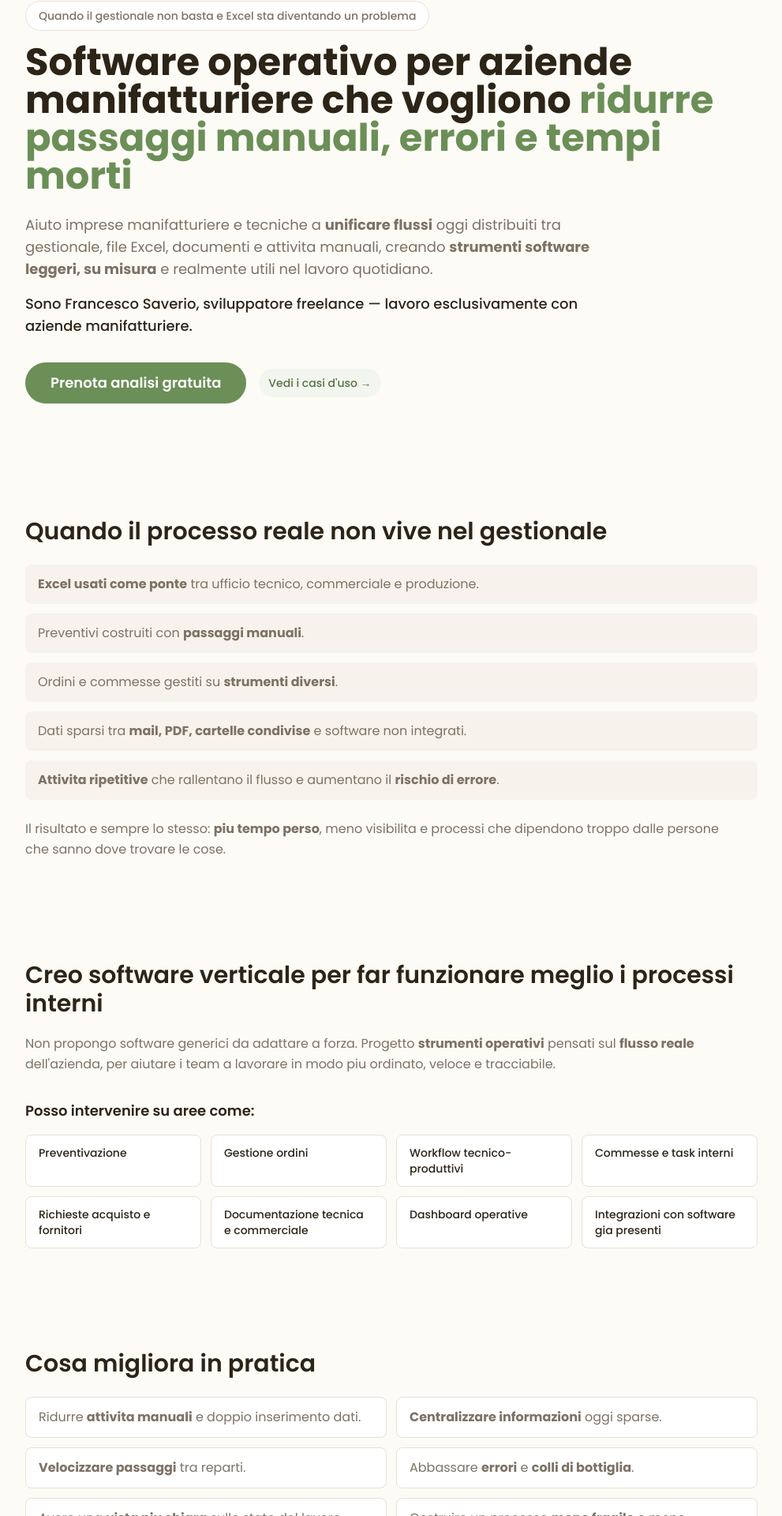
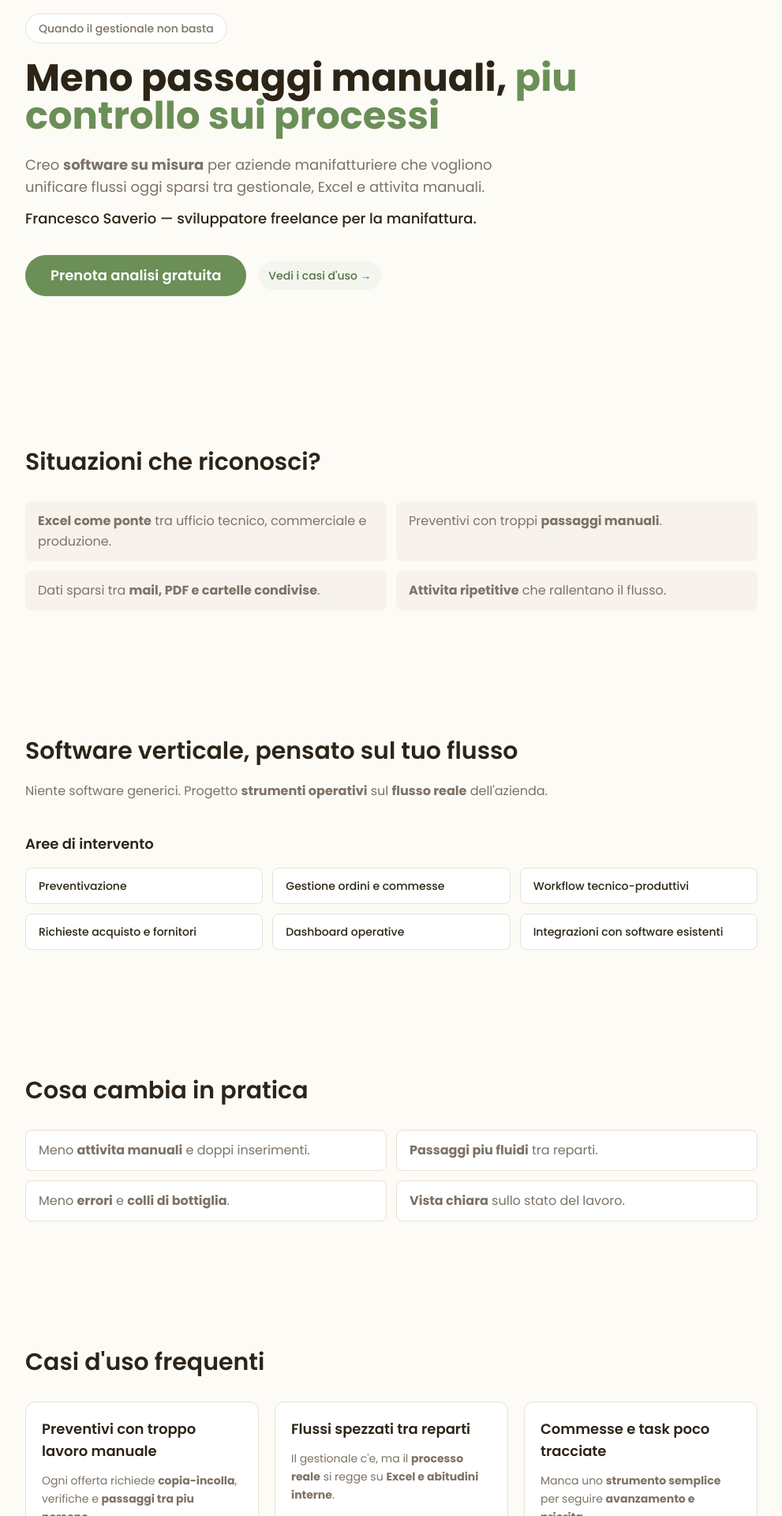
Before and after one commit to francemazzi/frasma, a Next.js app: page /manifattura in a window 1280 px wide. Shown: the part 79-1999 px from the top of the page at 79% size, without its empty margins (144-1135 px from the left). Built offline with nearby package versions, Linux system fonts and the light colour scheme.

Commit message:
feat: refine content and structure of Manifattura page for clarity and engagement, including updates to problem descriptions and benefits

```diff
--- a/pages/manifattura.tsx
+++ b/pages/manifattura.tsx
@@ -4,64 +4,53 @@ import { useRouter } from "next/router";
 import Cal from "../components/organism/Cal";
 
 const problemi: { key: string; node: React.ReactNode }[] = [
-  { key: "excel", node: <><strong>Excel usati come ponte</strong> tra ufficio tecnico, commerciale e produzione.</> },
-  { key: "preventivi", node: <>Preventivi costruiti con <strong>passaggi manuali</strong>.</> },
-  { key: "ordini", node: <>Ordini e commesse gestiti su <strong>strumenti diversi</strong>.</> },
-  { key: "dati", node: <>Dati sparsi tra <strong>mail, PDF, cartelle condivise</strong> e software non integrati.</> },
-  { key: "ripetitive", node: <><strong>Attivita ripetitive</strong> che rallentano il flusso e aumentano il <strong>rischio di errore</strong>.</> },
+  { key: "excel", node: <><strong>Excel come ponte</strong> tra ufficio tecnico, commerciale e produzione.</> },
+  { key: "preventivi", node: <>Preventivi con troppi <strong>passaggi manuali</strong>.</> },
+  { key: "dati", node: <>Dati sparsi tra <strong>mail, PDF e cartelle condivise</strong>.</> },
+  { key: "ripetitive", node: <><strong>Attivita ripetitive</strong> che rallentano il flusso.</> },
 ];
 
 const areeIntervento = [
   "Preventivazione",
-  "Gestione ordini",
+  "Gestione ordini e commesse",
   "Workflow tecnico-produttivi",
-  "Commesse e task interni",
   "Richieste acquisto e fornitori",
-  "Documentazione tecnica e commerciale",
   "Dashboard operative",
-  "Integrazioni con software gia presenti",
+  "Integrazioni con software esistenti",
 ];
 
 const benefici: { key: string; node: React.ReactNode }[] = [
-  { key: "manuali", node: <>Ridurre <strong>attivita manuali</strong> e doppio inserimento dati.</> },
-  { key: "centralizzare", node: <><strong>Centralizzare informazioni</strong> oggi sparse.</> },
-  { key: "velocizzare", node: <><strong>Velocizzare passaggi</strong> tra reparti.</> },
-  { key: "errori", node: <>Abbassare <strong>errori</strong> e <strong>colli di bottiglia</strong>.</> },
-  { key: "vista", node: <>Avere una <strong>vista piu chiara</strong> sullo stato del lavoro.</> },
-  { key: "processo", node: <>Costruire un processo <strong>meno fragile</strong> e meno dipendente da singoli operatori.</> },
+  { key: "manuali", node: <>Meno <strong>attivita manuali</strong> e doppi inserimenti.</> },
+  { key: "velocizzare", node: <><strong>Passaggi piu fluidi</strong> tra reparti.</> },
+  { key: "errori", node: <>Meno <strong>errori</strong> e <strong>colli di bottiglia</strong>.</> },
+  { key: "vista", node: <><strong>Vista chiara</strong> sullo stato del lavoro.</> },
 ];
 
 const casiTipici = [
   {
-    titolo: "Preventivi e ordini gestiti con troppo lavoro manuale",
+    titolo: "Preventivi con troppo lavoro manuale",
     testo: (
-      <>Quando ogni offerta richiede <strong>copia-incolla</strong>, verifiche continue e <strong>passaggi tra piu persone</strong>.</>
+      <>Ogni offerta richiede <strong>copia-incolla</strong>, verifiche e <strong>passaggi tra piu persone</strong>.</>
     ),
   },
   {
-    titolo: "Flussi spezzati tra ufficio tecnico, commerciale e produzione",
+    titolo: "Flussi spezzati tra reparti",
     testo: (
-      <>Quando il gestionale esiste, ma il <strong>processo reale</strong> si regge su <strong>Excel, file condivisi</strong> e abitudini interne.</>
+      <>Il gestionale c&apos;e, ma il <strong>processo reale</strong> si regge su <strong>Excel e abitudini interne</strong>.</>
     ),
   },
   {
-    titolo: "Commesse, task e richieste interne poco tracciate",
+    titolo: "Commesse e task poco tracciate",
     testo: (
-      <>Quando manca uno <strong>strumento semplice</strong> per seguire <strong>avanzamento, responsabilita e priorita</strong>.</>
-    ),
-  },
-  {
-    titolo: "Documentazione tecnica o commerciale dispersa",
-    testo: (
-      <>Quando le informazioni servono, ma sono <strong>distribuite tra mail, PDF, cartelle</strong> e software diversi.</>
+      <>Manca uno <strong>strumento semplice</strong> per seguire <strong>avanzamento e priorita</strong>.</>
     ),
   },
 ];
 
 const proof: { key: string; node: React.ReactNode }[] = [
-  { key: "task", node: <><strong>Centralizzazione</strong> di task, preventivazione e richieste fornitori in un&apos;<strong>unica piattaforma operativa</strong>.</> },
-  { key: "flusso", node: <><strong>Automazione</strong> del flusso ordine &rarr; distinta &rarr; parti &rarr; preventivo in contesti produttivi.</> },
-  { key: "misura", node: <>Strumenti <strong>su misura</strong> per unificare workflow oggi dispersi tra piu sistemi.</> },
+  { key: "task", node: <><strong>Centralizzazione</strong> di task e preventivazione in un&apos;<strong>unica piattaforma</strong>.</> },
+  { key: "flusso", node: <><strong>Automazione</strong> del flusso ordine &rarr; distinta &rarr; preventivo.</> },
+  { key: "misura", node: <>Workflow <strong>su misura</strong> per unificare sistemi oggi dispersi.</> },
 ];
 
 const progetti = [
@@ -138,22 +127,20 @@ export default function ManifatturaPage() {
 
       <main className="min-h-screen bg-farm-bg text-farm-text">
         {/* ── Hero ── */}
-        <section className="section-farm pt-14 pb-16 sm:pt-20 sm:pb-20">
-          <p className="mb-4 inline-flex rounded-full border border-farm-border bg-farm-surface px-4 py-2 text-sm font-medium text-farm-secondary">
-            Quando il gestionale non basta e Excel sta diventando un problema
+        <section className="section-farm pt-16 pb-20 sm:pt-24 sm:pb-28">
+          <p className="mb-5 inline-flex rounded-full border border-farm-border bg-farm-surface px-4 py-2 text-sm font-medium text-farm-secondary">
+            Quando il gestionale non basta
           </p>
-          <h1 className="max-w-4xl text-3xl font-bold leading-tight sm:text-5xl">
-            Software operativo per aziende manifatturiere che vogliono{" "}
-            <span className="text-sage">ridurre passaggi manuali, errori e tempi morti</span>
+          <h1 className="max-w-3xl text-3xl font-bold leading-tight sm:text-5xl">
+            Meno passaggi manuali,{" "}
+            <span className="text-sage">piu controllo sui processi</span>
           </h1>
-          <p className="mt-6 max-w-3xl text-base leading-relaxed text-farm-secondary sm:text-lg">
-            Aiuto imprese manifatturiere e tecniche a <strong>unificare flussi</strong> oggi
-            distribuiti tra gestionale, file Excel, documenti e attivita
-            manuali, creando <strong>strumenti software leggeri, su misura</strong> e realmente
-            utili nel lavoro quotidiano.
+          <p className="mt-6 max-w-2xl text-base leading-relaxed text-farm-secondary sm:text-lg">
+            Creo <strong>software su misura</strong> per aziende manifatturiere che vogliono
+            unificare flussi oggi sparsi tra gestionale, Excel e attivita manuali.
           </p>
-          <p className="mt-4 max-w-3xl text-base font-medium text-farm-text sm:text-lg">
-            Sono Francesco Saverio, sviluppatore freelance &mdash; lavoro esclusivamente con aziende manifatturiere.
+          <p className="mt-3 max-w-2xl text-base font-medium text-farm-text sm:text-lg">
+            Francesco Saverio &mdash; sviluppatore freelance per la manifattura.
           </p>
           <div className="mt-8 flex flex-wrap items-center gap-4">
             <Cal
@@ -171,36 +158,30 @@ export default function ManifatturaPage() {
         </section>
 
         {/* ── Problemi ── */}
-        <section className="section-farm py-12 sm:py-16">
+        <section className="section-farm py-16 sm:py-20">
           <h2 className="text-2xl font-semibold sm:text-3xl">
-            Quando il processo reale non vive nel gestionale
+            Situazioni che riconosci?
           </h2>
-          <ul className="mt-6 grid gap-3 text-farm-secondary">
+          <ul className="mt-8 grid gap-3 sm:grid-cols-2 text-farm-secondary">
             {problemi.map((item) => (
               <li key={item.key} className="rounded-lg bg-farm-panel px-4 py-3 leading-relaxed">
                 {item.node}
               </li>
             ))}
           </ul>
-          <p className="mt-6 max-w-4xl text-farm-secondary leading-relaxed">
-            Il risultato e sempre lo stesso: <strong>piu tempo perso</strong>, meno visibilita e
-            processi che dipendono troppo dalle persone che sanno dove trovare
-            le cose.
-          </p>
         </section>
 
         {/* ── Cosa faccio ── */}
-        <section className="section-farm py-12 sm:py-16">
+        <section className="section-farm py-16 sm:py-20">
           <h2 className="text-2xl font-semibold sm:text-3xl">
-            Creo software verticale per far funzionare meglio i processi interni
+            Software verticale, pensato sul tuo flusso
           </h2>
-          <p className="mt-5 max-w-4xl text-farm-secondary leading-relaxed">
-            Non propongo software generici da adattare a forza. Progetto{" "}
-            <strong>strumenti operativi</strong> pensati sul <strong>flusso reale</strong> dell&apos;azienda, per
-            aiutare i team a lavorare in modo piu ordinato, veloce e tracciabile.
+          <p className="mt-5 max-w-3xl text-farm-secondary leading-relaxed">
+            Niente software generici. Progetto <strong>strumenti operativi</strong> sul{" "}
+            <strong>flusso reale</strong> dell&apos;azienda.
           </p>
-          <h3 className="mt-8 text-lg font-semibold">Posso intervenire su aree come:</h3>
-          <div className="mt-4 grid gap-3 grid-cols-2 lg:grid-cols-4">
+          <h3 className="mt-10 text-lg font-semibold">Aree di intervento</h3>
+          <div className="mt-4 grid gap-3 grid-cols-2 lg:grid-cols-3">
             {areeIntervento.map((area) => (
               <div
                 key={area}
@@ -213,11 +194,11 @@ export default function ManifatturaPage() {
         </section>
 
         {/* ── Benefici ── */}
-        <section className="section-farm py-12 sm:py-16">
+        <section className="section-farm py-16 sm:py-20">
           <h2 className="text-2xl font-semibold sm:text-3xl">
-            Cosa migliora in pratica
+            Cosa cambia in pratica
           </h2>
-          <ul className="mt-6 grid gap-3 sm:grid-cols-2">
+          <ul className="mt-8 grid gap-3 sm:grid-cols-2">
             {benefici.map((item) => (
               <li
                 key={item.key}
@@ -230,11 +211,11 @@ export default function ManifatturaPage() {
         </section>
 
         {/* ── Casi d'uso ── */}
-        <section id="casi-uso" className="section-farm py-12 sm:py-16">
+        <section id="casi-uso" className="section-farm py-16 sm:py-20">
           <h2 className="text-2xl font-semibold sm:text-3xl">
-            Situazioni in cui intervengo piu spesso
+            Casi d&apos;uso frequenti
           </h2>
-          <div className="mt-6 grid gap-4 md:grid-cols-2">
+          <div className="mt-8 grid gap-5 md:grid-cols-3">
             {casiTipici.map((caso) => (
               <article
                 key={caso.titolo}
@@ -250,9 +231,9 @@ export default function ManifatturaPage() {
         </section>
 
         {/* ── Come lavoro ── */}
-        <section className="section-farm py-12 sm:py-16">
+        <section className="section-farm py-16 sm:py-20">
           <h2 className="text-2xl font-semibold sm:text-3xl">Come lavoro</h2>
-          <div className="mt-6 grid gap-4 md:grid-cols-3">
+          <div className="mt-8 grid gap-5 md:grid-cols-3">
             <article className="rounded-xl border border-farm-border bg-farm-surface p-5">
               <p className="text-sm font-semibold text-sage">1. Analisi del processo</p>
               <p className="mt-2 text-sm text-farm-secondary leading-relaxed">
@@ -276,24 +257,10 @@ export default function ManifatturaPage() {
           </div>
         </section>
 
-        {/* ── Non vendo digitalizzazione in astratto ── */}
-        <section className="section-farm py-12 sm:py-16">
+        {/* ── Proof ── */}
+        <section className="section-farm py-16 sm:py-20">
           <h2 className="text-2xl font-semibold sm:text-3xl">
-            Non vendo digitalizzazione in astratto
-          </h2>
-          <p className="mt-5 max-w-4xl text-farm-secondary leading-relaxed">
-            Lavoro su <strong>problemi operativi concreti</strong>. Il focus non e aggiungere un
-            altro software da gestire, ma costruire uno strumento che aiuti
-            davvero a <strong>far scorrere meglio il lavoro</strong>, ridurre attriti tra
-            reparti, <strong>semplificare attivita ripetitive</strong> e dare piu controllo al
-            team.
-          </p>
-        </section>
-
-        {/* ── Proof ── */}
-        <section className="section-farm py-12 sm:py-16">
-          <h2 className="text-2xl font-semibold sm:text-3xl">
-            Esempi di problemi gia affrontati
+            Problemi gia affrontati
           </h2>
           <ul className="mt-6 grid gap-3">
             {proof.map((item) => (
@@ -308,35 +275,33 @@ export default function ManifatturaPage() {
         </section>
 
         {/* ── Chi sono ── */}
-        <section className="section-farm py-12 sm:py-16">
-          <div className="grid items-center gap-8 lg:grid-cols-[240px_minmax(0,1fr)]">
-            <div className="relative mx-auto h-60 w-60 overflow-hidden rounded-2xl border border-farm-border bg-farm-panel lg:mx-0">
+        <section className="section-farm py-16 sm:py-20">
+          <div className="grid items-center gap-10 lg:grid-cols-[200px_minmax(0,1fr)]">
+            <div className="relative mx-auto h-52 w-52 overflow-hidden rounded-2xl border border-farm-border bg-farm-panel lg:mx-0">
               <Image
                 src="/profilo_home.jpg"
                 alt="Francesco Saverio - consulente software per manifattura"
                 fill
-                sizes="240px"
+                sizes="200px"
                 className="object-cover"
               />
             </div>
             <div>
               <h2 className="text-2xl font-semibold sm:text-3xl">Chi sono</h2>
-              <p className="mt-4 text-farm-secondary leading-relaxed">
-                Mi chiamo <strong>Francesco Saverio</strong>, ho <strong>11 anni di esperienza</strong> nello
-                sviluppo software e una <strong>Laurea Magistrale in Scienze e Tecnologie Agrarie</strong>.
-                Lavoro come freelance con aziende manifatturiere e tecniche che vogliono rendere
-                piu fluidi i processi interni. Progetto <strong>soluzioni snelle, concrete</strong> e orientate
-                all&apos;operativita quotidiana, partendo sempre dal <strong>flusso reale</strong> di
-                chi usa il sistema.
+              <p className="mt-4 max-w-2xl text-farm-secondary leading-relaxed">
+                <strong>Francesco Saverio</strong> &mdash; <strong>11 anni</strong> nello sviluppo software,
+                Laurea Magistrale in Scienze e Tecnologie Agrarie. Lavoro come freelance
+                con aziende manifatturiere, progettando <strong>soluzioni snelle</strong> partendo
+                dal <strong>flusso reale</strong> di chi usa il sistema.
               </p>
             </div>
           </div>
         </section>
 
         {/* ── Progetti ── */}
-        <section className="section-farm py-12 sm:py-16">
-          <h2 className="text-2xl font-semibold sm:text-3xl">I miei progetti</h2>
-          <div className="mt-6 grid gap-4 md:grid-cols-3">
+        <section className="section-farm py-16 sm:py-20">
+          <h2 className="text-2xl font-semibold sm:text-3xl">Progetti</h2>
+          <div className="mt-8 grid gap-5 md:grid-cols-3">
             {progetti.map((progetto) => (
               <article
                 key={progetto.titolo}
@@ -358,20 +323,16 @@ export default function ManifatturaPage() {
 
         {/* ── CTA finale ── */}
         <section id="contatti" className="section-farm py-20 sm:py-28">
-          <div className="rounded-2xl border-2 border-sage/30 bg-farm-panel p-8 text-center sm:p-12">
+          <div className="rounded-2xl border-2 border-sage/30 bg-farm-panel p-8 text-center sm:p-14">
             <h2 className="text-2xl font-semibold sm:text-3xl">
-              Hai un processo che oggi sopravvive tra gestionale, Excel e
-              passaggi manuali?
+              Processi che sopravvivono tra Excel e passaggi manuali?
             </h2>
-            <p className="mx-auto mt-4 max-w-2xl text-farm-secondary leading-relaxed">
-              Prenota una <strong>call di 30 minuti</strong>: analizziamo il tuo flusso e capiamo
-              se ha senso intervenire con uno <strong>strumento software dedicato</strong>.
+            <p className="mx-auto mt-5 max-w-xl text-farm-secondary leading-relaxed">
+              <strong>Call di 30 minuti</strong>: analizziamo il tuo flusso e capiamo
+              se conviene intervenire.
             </p>
-            <p className="mx-auto mt-2 max-w-2xl text-sm font-medium text-farm-secondary">
+            <p className="mx-auto mt-2 max-w-xl text-sm font-medium text-farm-secondary">
               {activeCta.finalMicrocopy}
-            </p>
-            <p className="mx-auto mt-3 max-w-2xl text-xs text-farm-secondary">
-              Esempio reale: aiutata una realta manifatturiera a <strong>ridurre i tempi di preventivazione da 2 giorni a 20 minuti</strong>.
             </p>
             <div className="mt-8 flex justify-center">
               <Cal
```
